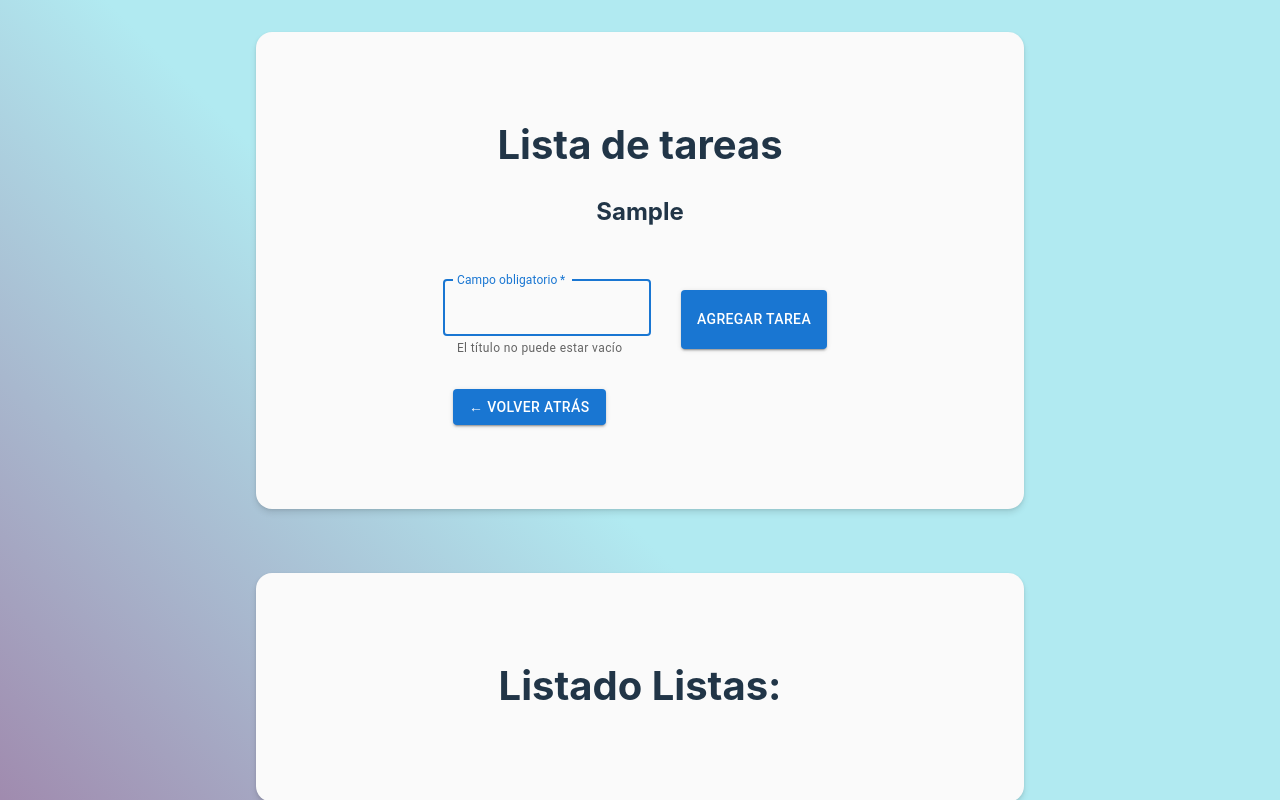
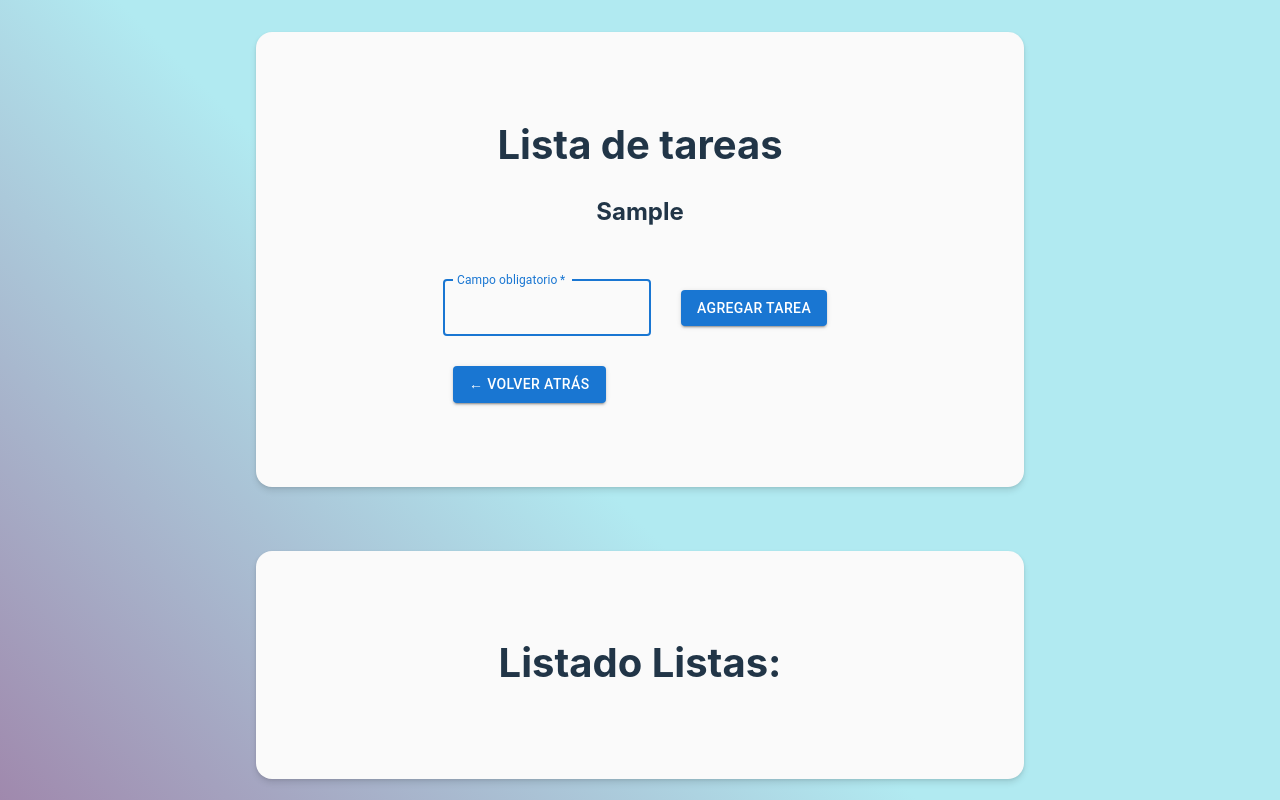
Before and after one commit to Demian2023/TP-React, a React (Vite) app: page / in a window 1280 px wide. Both pictures are taken after typing "Sample" into the empty fields and a click on the button "CREAR LISTADO". Shown: the top 800 px of the page. Built offline with nearby package versions, Linux system fonts and the light colour scheme.

Commit message:
Volver atras funcion arreglada

```diff
--- a/src/componentes/FormularioTareas.jsx
+++ b/src/componentes/FormularioTareas.jsx
@@ -29,6 +29,11 @@ export const FormularioTareas = ({agregarTarea, tareas}) => {
             setTituloLista(titulo)
             setError({ vacio: false, duplicado: false })
         }
+    }
+
+    const volverAtras = (e) => {
+        e.preventDefault();
+        setSwitchDisplay(!switchDisplay)
     }
 
     useEffect(() => {
@@ -96,13 +101,13 @@ export const FormularioTareas = ({agregarTarea, tareas}) => {
                                     label="Campo obligatorio"
                                     onChange={handleTextoChange}
                                     error={error.vacio}
-                                    helperText={error ? 'El título no puede estar vacío' : ''}
+                                    helperText={error.vacio ? 'El título no puede estar vacío' : ''}
                                     style={{margin: "10px"}}/>
                                     <Button type='submit' variant="contained">Agregar tarea</Button>
                                 </div>
                             </div>
                             <div className={switchDisplay ? "hide" : "mostrar"}>
-                                <Button variant="contained" onClick={cambiarDisplay}>← Volver atrás</Button>
+                                <Button variant="contained" onClick={volverAtras}>← Volver atrás</Button>
                             </div>
                         </form>
                     </div>
```
